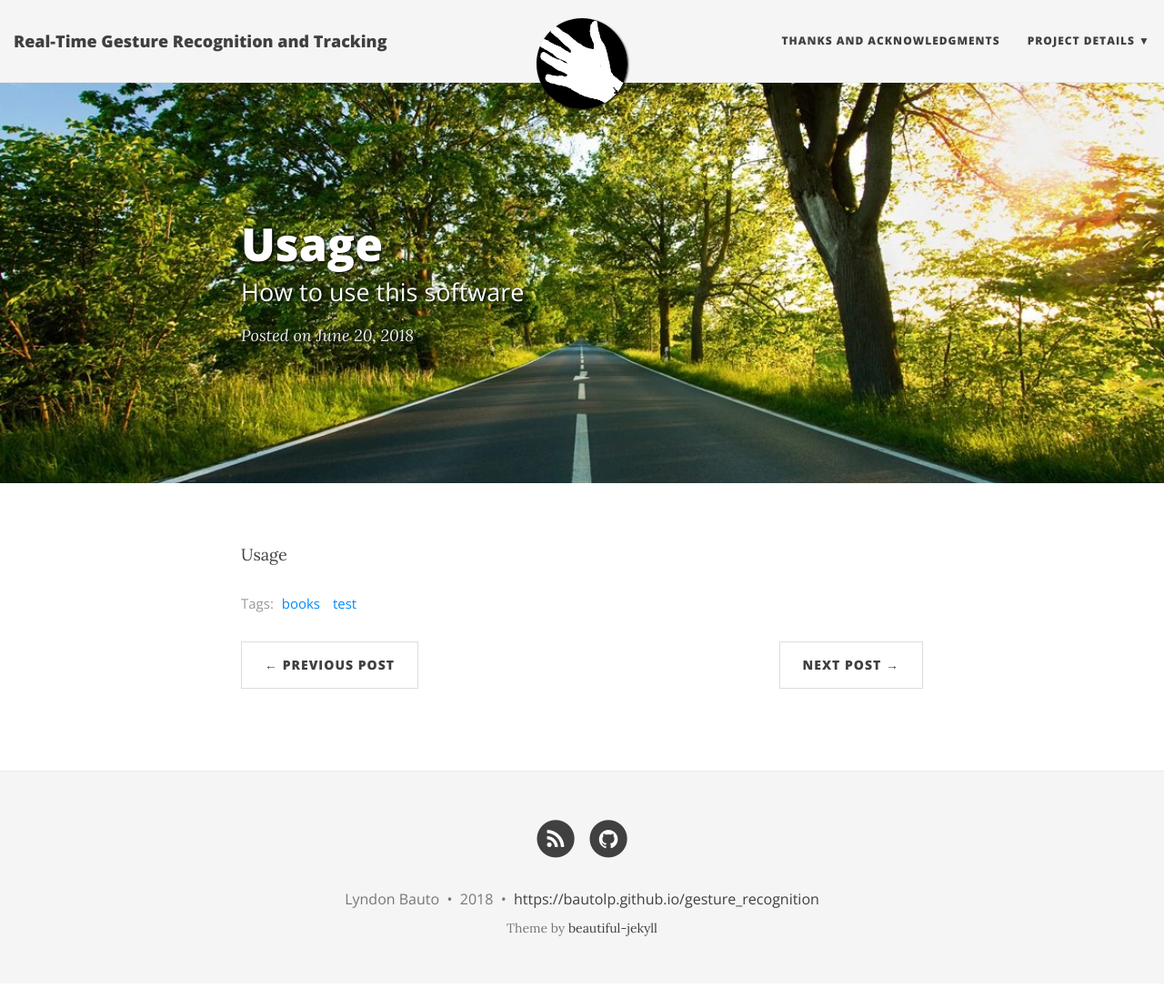
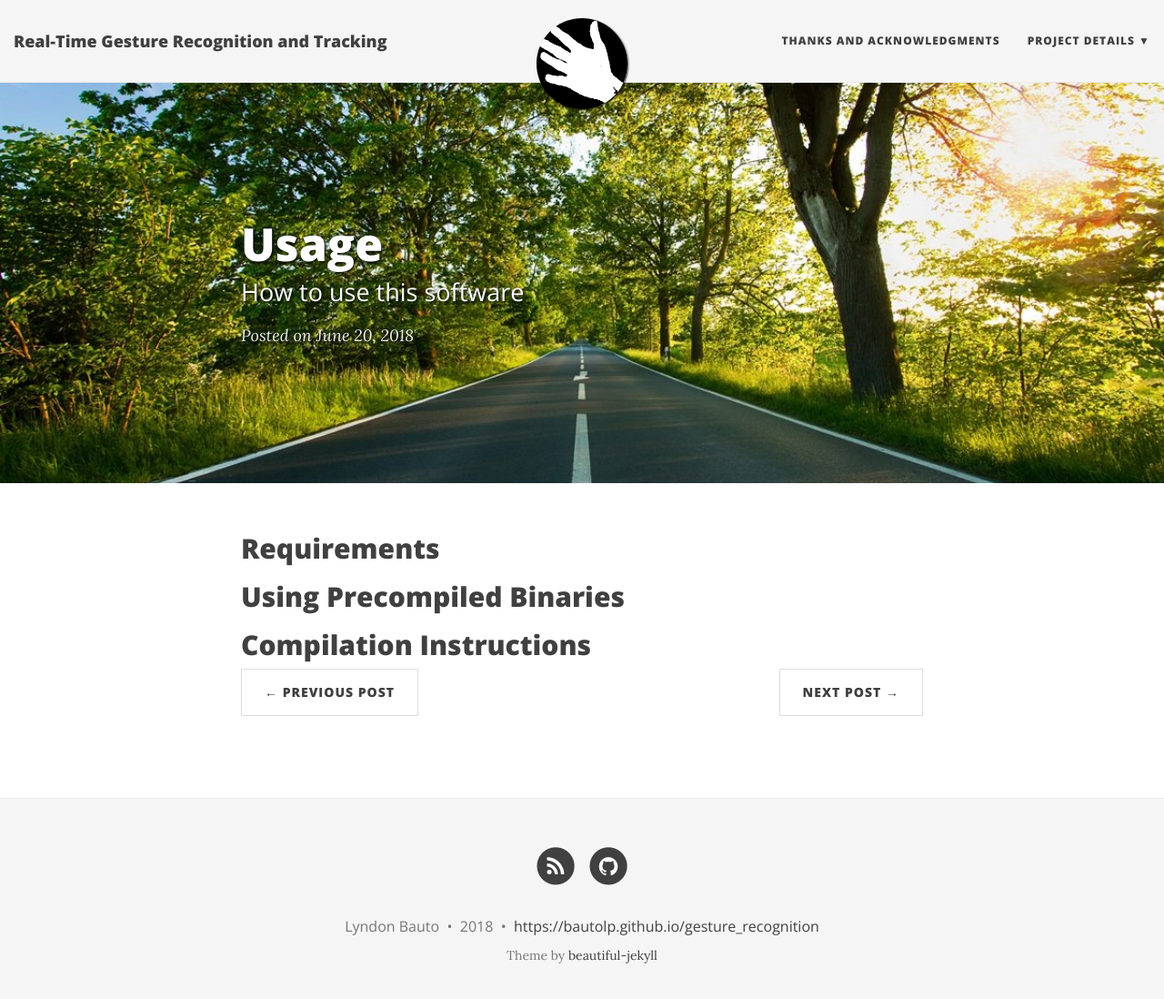
Before and after one commit to bautolp/gesture_recognition, a Jekyll site: the page built from _posts/2018-06-20-usage.md, in a window 1280 px wide and 1111 px high. Shown: the top 1098 px of the window at 91% size. Built offline with Jekyll 4.4.1, drawn with Linux system fonts in a browser that asks for light colours; nearby versions of some CDN libraries.

```diff
--- a/_posts/2018-06-20-usage.md
+++ b/_posts/2018-06-20-usage.md
@@ -3,7 +3,10 @@ layout: post
 title: Usage
 subtitle: How to use this software
 bigimg: /img/path.jpg
-tags: [books, test]
 ---
 
-Usage
+## Requirements
+
+## Using Precompiled Binaries
+
+## Compilation Instructions
```
Also changed, not shown: _posts/2018-06-17-tracking.md (+1 -1 lines), _posts/2018-06-18-convexity-analysis.md (+1 -1 lines).
